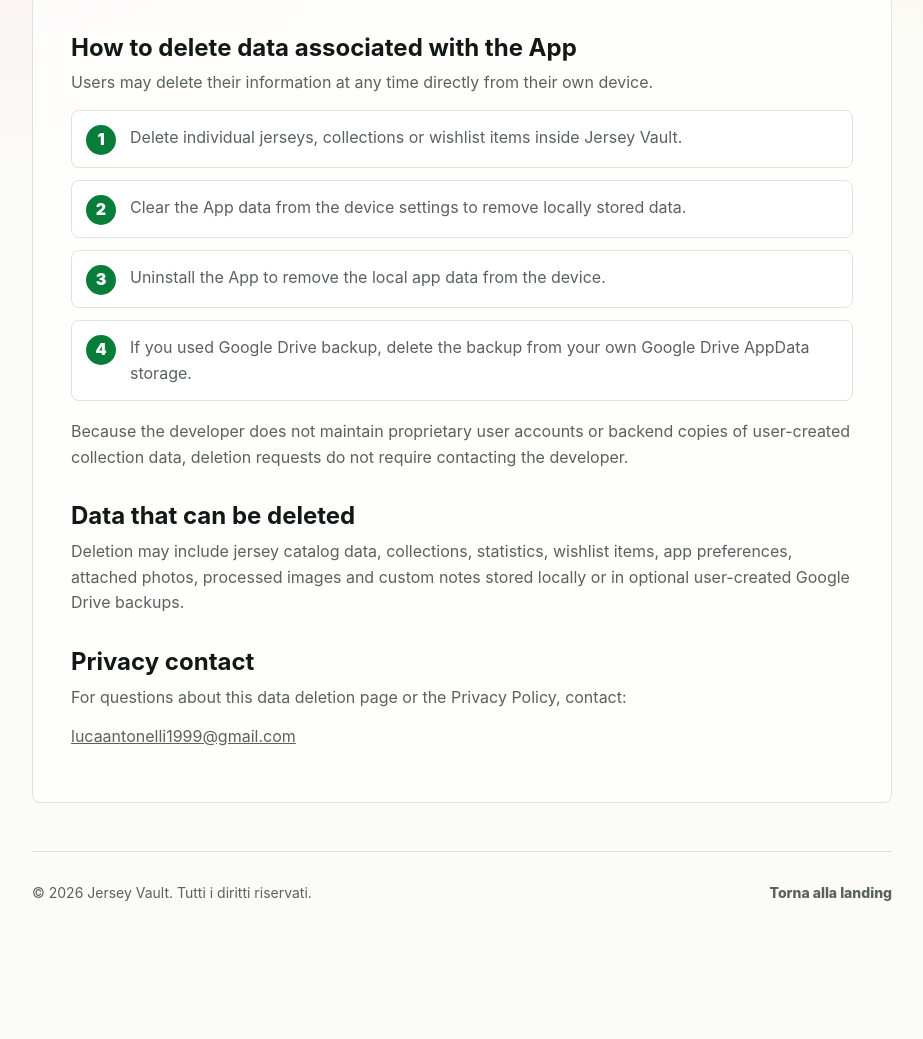
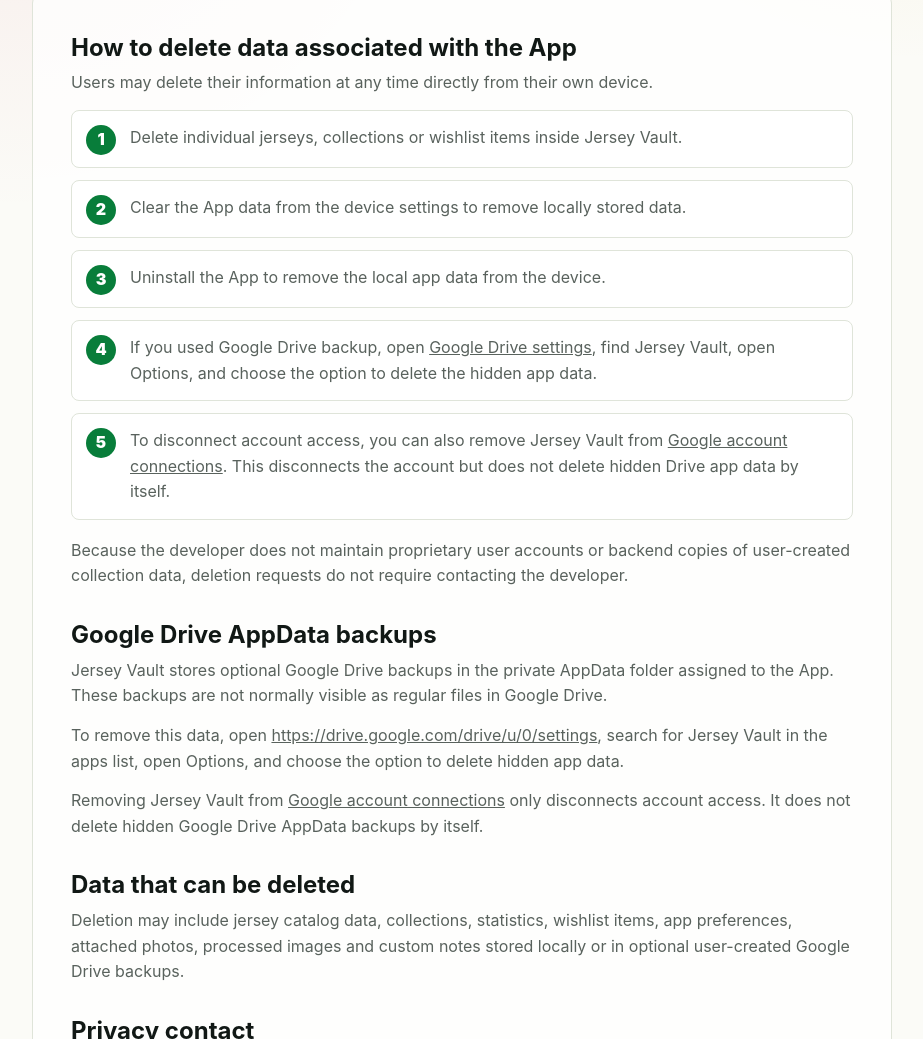
Before and after one commit to Callaros/jersey-vault, a plain HTML site: page delete-data.html in a window 1280 px wide. Shown: the part 408-1447 px from the top of the page, without its empty margins (178-1101 px from the left). Before the commit the page ends 1366 px from the top, so only its background shows below. Drawn offline with Linux system fonts and the light colour scheme.

Commit message:
doc: data deletion specification

```diff
--- a/delete-data.html
+++ b/delete-data.html
@@ -251,11 +251,39 @@
           <li>Delete individual jerseys, collections or wishlist items inside Jersey Vault.</li>
           <li>Clear the App data from the device settings to remove locally stored data.</li>
           <li>Uninstall the App to remove the local app data from the device.</li>
-          <li>If you used Google Drive backup, delete the backup from your own Google Drive AppData storage.</li>
+          <li>
+            If you used Google Drive backup, open
+            <a href="https://drive.google.com/drive/u/0/settings">Google Drive settings</a>,
+            find Jersey Vault, open Options, and choose the option to delete the hidden app data.
+          </li>
+          <li>
+            To disconnect account access, you can also remove Jersey Vault from
+            <a href="https://myaccount.google.com/connections">Google account connections</a>.
+            This disconnects the account but does not delete hidden Drive app data by itself.
+          </li>
         </ol>
         <p>
           Because the developer does not maintain proprietary user accounts or backend copies
           of user-created collection data, deletion requests do not require contacting the developer.
+        </p>
+
+        <h2>Google Drive AppData backups</h2>
+        <p>
+          Jersey Vault stores optional Google Drive backups in the private AppData folder
+          assigned to the App. These backups are not normally visible as regular files in
+          Google Drive.
+        </p>
+        <p>
+          To remove this data, open
+          <a href="https://drive.google.com/drive/u/0/settings">https://drive.google.com/drive/u/0/settings</a>,
+          search for Jersey Vault in the apps list, open Options, and choose the option to
+          delete hidden app data.
+        </p>
+        <p>
+          Removing Jersey Vault from
+          <a href="https://myaccount.google.com/connections">Google account connections</a>
+          only disconnects account access. It does not delete hidden Google Drive AppData
+          backups by itself.
         </p>
 
         <h2>Data that can be deleted</h2>
```
Also changed, not shown: privacy.html (+17 -3 lines).
